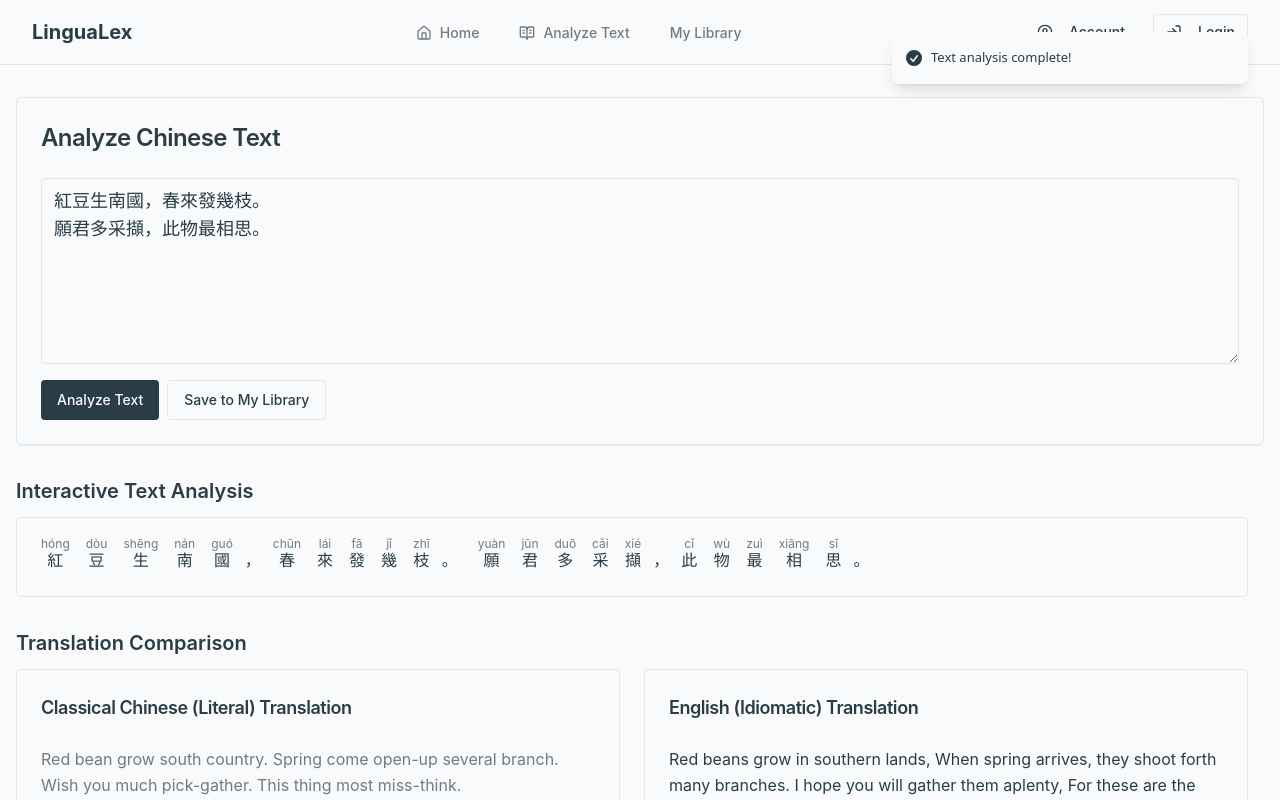
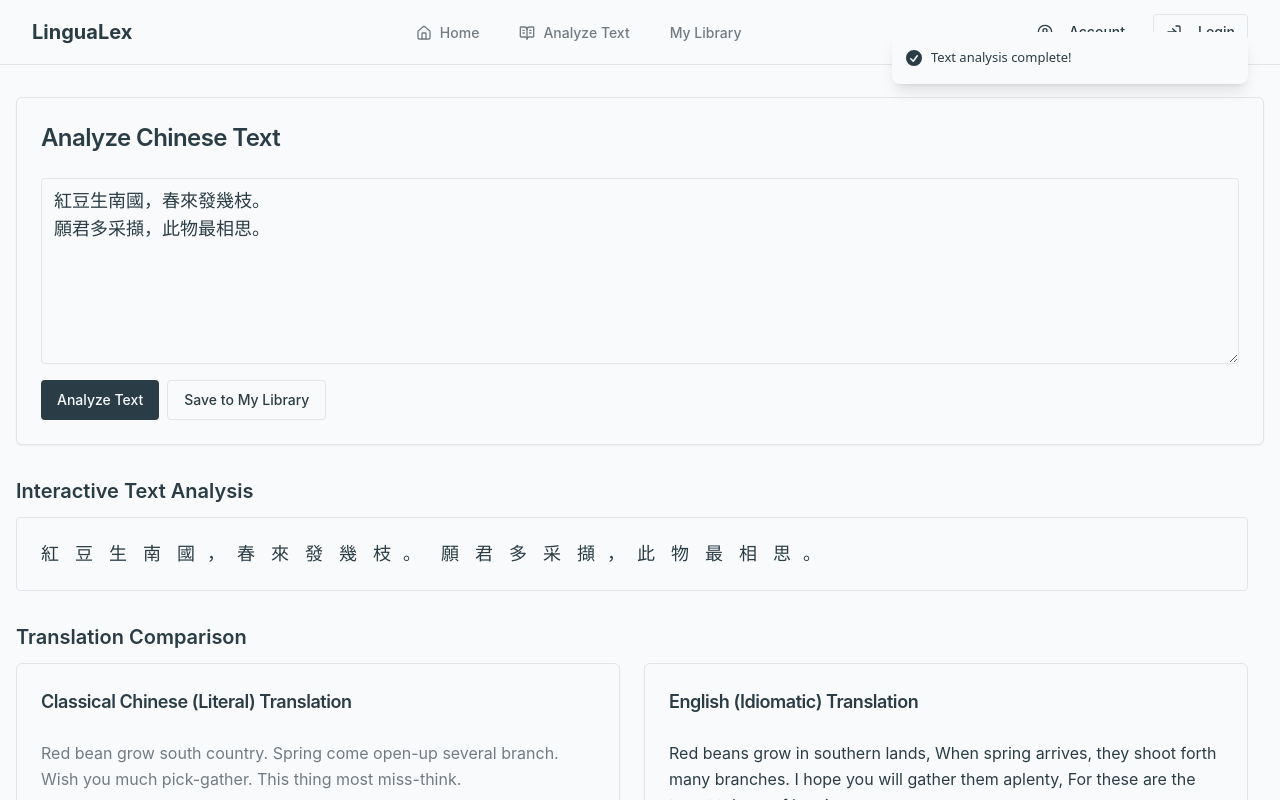
Before and after one commit to SadiqNaizam/MLO-a774-df0f, a React (Vite) app: page /analyze in a window 1280 px wide. Both pictures are taken after a click on the button "Analyze Text". Shown: the top 800 px of the page. Built offline with nearby package versions, Linux system fonts and the light colour scheme.

Commit message:
Updated code files: AnnotatedTextDisplay.tsx

```diff
--- a/src/components/AnnotatedTextDisplay.tsx
+++ b/src/components/AnnotatedTextDisplay.tsx
@@ -1,14 +1,17 @@
 import React from 'react';
 import { cn } from '@/lib/utils';
-import { CharacterAnalysisPopover } from '@/components/CharacterAnalysisPopover'; // Assuming this will be created
+// Assuming CharacterAnalysisPopover will be generalized or replaced
+import WordDetailPopover from '@/components/CharacterAnalysisPopover';
 
 export interface AnnotatedSegment {
   id: string | number;
-  original: string;
-  pinyin?: string;
+  original: string; // Character or word
+  pinyin?: string; // For Chinese or similar phonetic representation
+  pronunciation?: string; // For other languages
   definition?: string;
-  annotations?: string[]; // For other notes or grammatical info
-  interactive?: boolean; // If true, will wrap in CharacterAnalysisPopover
+  annotations?: string[];
+  interactive?: boolean;
+  language?: 'chinese' | 'hindi' | 'telugu' | 'portuguese' | 'other'; // Added language field
 }
 
 interface AnnotatedTextDisplayProps {
@@ -24,33 +27,43 @@ const AnnotatedTextDisplay: React.FC<AnnotatedTextDisplayProps> = ({ segments, c
   }
 
   return (
-    <div className={cn("p-4 border rounded-md bg-card text-card-foreground", className)}>
+    <div className={cn("p-4 border rounded-md bg-card text-card-foreground flex flex-wrap items-start", className)} style={{ fontFamily: "var(--font-sans)"}}>
       {segments.map((segment, index) => (
         <span key={segment.id || index} className="inline-block m-1 leading-loose">
-          {segment.interactive && segment.pinyin && segment.definition ? (
-            <CharacterAnalysisPopover
-              character={segment.original}
-              pinyin={segment.pinyin}
-              definition={segment.definition}
+          {segment.interactive && segment.definition ? (
+            <WordDetailPopover
+              term={segment.original}
+              pronunciation={segment.language === 'chinese' ? segment.pinyin : segment.pronunciation}
+              definition={segment.definition!}
+              language={segment.language}
               trigger={
                 <span className="cursor-pointer hover:bg-primary/10 p-1 rounded transition-colors duration-150">
+                  {segment.language === 'chinese' && segment.pinyin ? (
                     <ruby>
                       {segment.original}
-                    {segment.pinyin && <rt className="text-xs text-muted-foreground">{segment.pinyin}</rt>}
+                      <rt className="text-xs text-muted-foreground">{segment.pinyin}</rt>
                     </ruby>
+                  ) : (
+                    <span className="text-lg">{segment.original}</span>
+                  )}
                 </span>
               }
             />
           ) : (
+            <>
+              {segment.language === 'chinese' && segment.pinyin ? (
                  <ruby>
                     {segment.original}
-                {segment.pinyin && <rt className="text-xs text-muted-foreground">{segment.pinyin}</rt>}
+                    <rt className="text-xs text-muted-foreground">{segment.pinyin}</rt>
                  </ruby>
+              ) : (
+                // For non-interactive or non-Chinese segments without pinyin
+                // Handle newline characters correctly
+                segment.original === '\\n' ? <br /> : <span className="text-lg">{segment.original}</span>
               )}
-          {/* Optionally display simple definition below or on hover if not interactive */}
-          {/* {segment.definition && !segment.interactive && (
-            <span className="block text-xs text-muted-foreground">{segment.definition}</span>
-          )} */}
+            </>
+          )}
+          {/* Removed simple definition display here as it's handled by popover or non-interactive display */}
         </span>
       ))}
     </div>
```
Lines whose indentation alone changed are shown as unchanged.
